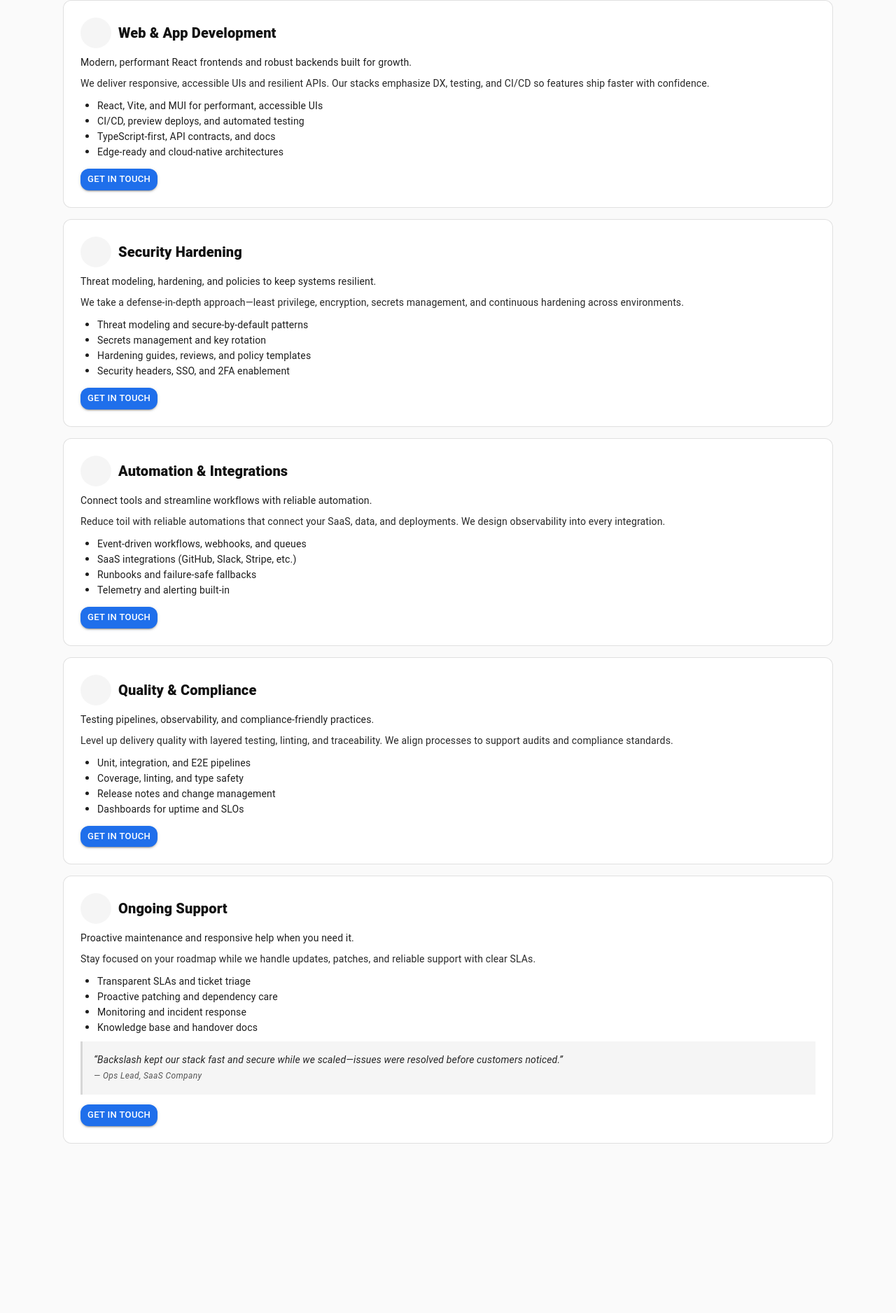
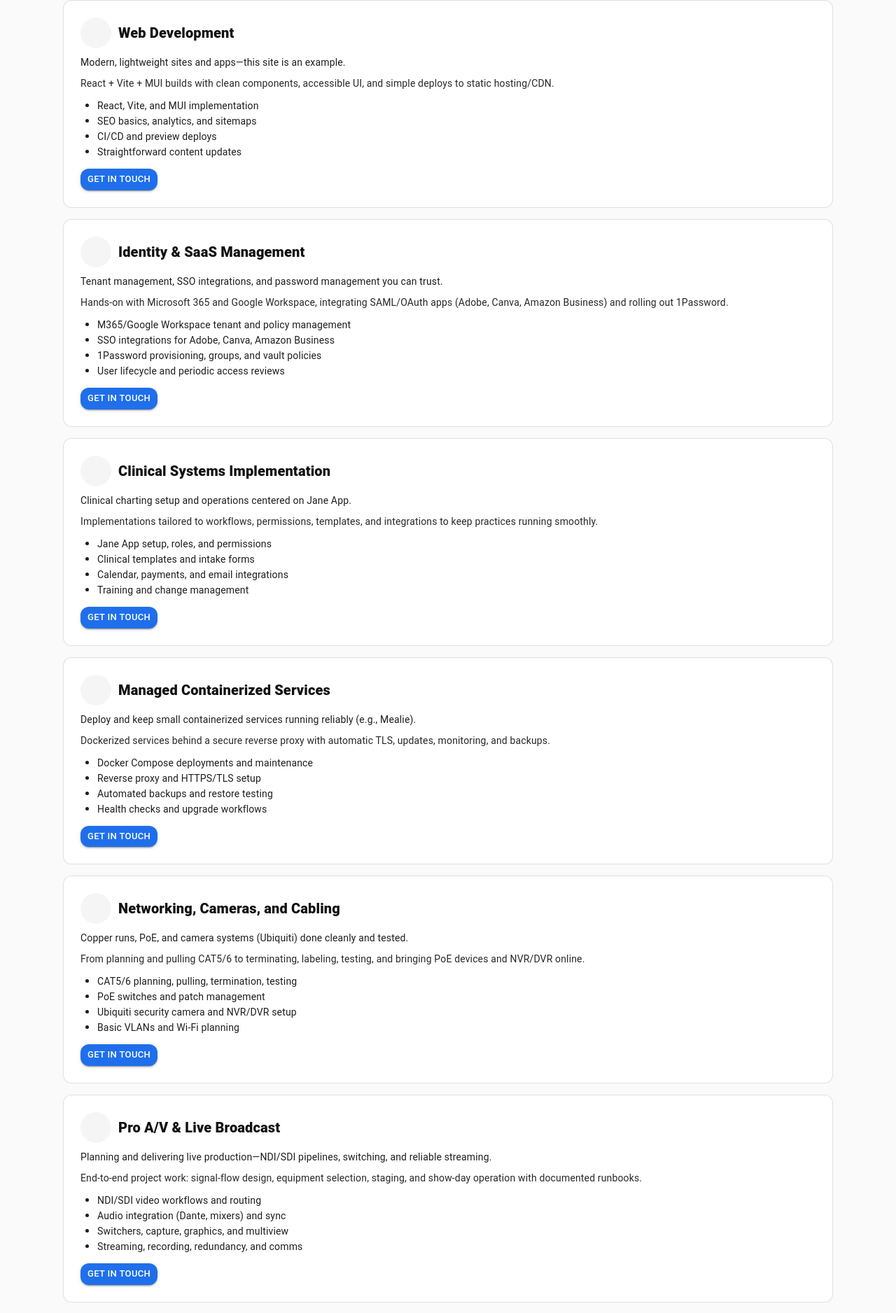
Before and after one commit to Backslash-Designs/backslash-designs.github.io, a React (Vite) app: page /services in a window 1280 px wide. Shown: the part 154-2030 px from the top of the page at 70% size. Before the commit the page ends 1820 px from the top, so only its background shows below. Built offline with nearby package versions, Linux system fonts and the light colour scheme; some icons are missing.

Commit message:
feat: enhance About, Contact, Values, and Services pages with improved content and structure

```diff
--- a/src/pages/about/AboutPage.jsx
+++ b/src/pages/about/AboutPage.jsx
@@ -1,4 +1,72 @@
-import React from "react";  // optional with automatic runtime
+import React from "react";
+import Box from "@mui/material/Box";
+import Typography from "@mui/material/Typography";
+import Stack from "@mui/material/Stack";
+// Reuse the same array from the Home page
+import { values } from "../home/Values.jsx";
+
+// New, concise summaries for the About page only
+const aboutSummaries = {
+  scalable: "Designed to scale horizontally with clean boundaries, async workloads, and cost-aware automation.",
+  reliable: "Built for steady uptime—clear SLOs, safe deploys, and fast, observable recovery.",
+  secure: "Security by default: least-privilege access, strong encryption, and continuous hardening.",
+};
+
 export default function About() {
-  return <div className="page">About</div>;
+  return (
+    <Box component="section" sx={{ px: { xs: 2, sm: 3 }, py: { xs: 3, sm: 4 } }}>
+      <Box sx={{ maxWidth: 1100, mx: "auto" }}>
+        <Typography variant="h4" sx={{ fontWeight: 700, mb: 2 }}>
+          About our values
+        </Typography>
+
+        {values.map(({ title, details = [], Icon, href }) => {
+          const id = (href && href.split("#")[1]) || title.toLowerCase().replace(/\s+/g, "-");
+          const summary = aboutSummaries[id];
+          return (
+            <Box key={title} id={id} sx={{ mb: 3 }}>
+              <Box sx={{ display: "flex", alignItems: "center", gap: 1, mb: 1 }}>
+                <Box
+                  sx={{
+                    width: 32,
+                    height: 32,
+                    borderRadius: "50%",
+                    display: "grid",
+                    placeItems: "center",
+                    bgcolor: (t) => t.palette.action.hover,
+                  }}
+                >
+                  <Icon fontSize="small" />
+                </Box>
+                <Typography variant="h5" sx={{ fontWeight: 700 }}>
+                  {title}
+                </Typography>
+              </Box>
+
+              {/* Use About-specific summary instead of reusing the Home description */}
+              {summary && (
+                <Typography variant="body2" sx={{ mb: 1, opacity: 0.95 }}>
+                  {summary}
+                </Typography>
+              )}
+
+              <Stack spacing={0.75}>
+                {Array.isArray(details) ? (
+                  details.map((p, i) => (
+                    <Typography key={i} variant="body2" sx={{ opacity: 0.95 }}>
+                      {p}
+                    </Typography>
+                  ))
+                ) : (
+                  <Typography variant="body2" sx={{ opacity: 0.95 }}>
+                    {details}
+                  </Typography>
+                )}
+              </Stack>
+            </Box>
+          );
+        })}
+      </Box>
+    </Box>
+  );
 }
--- a/src/pages/contact/ContactPage.jsx
+++ b/src/pages/contact/ContactPage.jsx
@@ -11,6 +11,7 @@ import Divider from "@mui/material/Divider";
 import Snackbar from "@mui/material/Snackbar";
 import Alert from "@mui/material/Alert";
 import { submitQuoteRequest, submitWaitlistEmail } from "../../components/QuoteRequestHandler.jsx";
+import { SERVICES } from "../services/ServicesPage.jsx";
 
 const TICKET_URL = "https://backslashdesigns.ITClientPortal.com/"; // replace with your ticket system URL
 const INTAKE_PAUSED = ["1", "true", "yes", "on"].includes(
@@ -253,10 +254,13 @@ export default function Contact() {
                             fullWidth
                             >
                             <MenuItem value="">Select…</MenuItem>
-                            <MenuItem value="web">Web App / Website</MenuItem>
-                            <MenuItem value="security">Security / Hardening</MenuItem>
-                            <MenuItem value="automation">Automation / Integrations</MenuItem>
-                            <MenuItem value="support">Ongoing Support</MenuItem>
+                            {/* Build options from SERVICES */}
+                            {SERVICES.map(({ key, title }) => (
+                                <MenuItem key={key} value={key}>
+                                    {title}
+                                </MenuItem>
+                            ))}
+                            {/* Always include a catch‑all */}
                             <MenuItem value="other">Other</MenuItem>
                             </TextField>
                         </Grid>
--- a/src/pages/services/ServicesPage.jsx
+++ b/src/pages/services/ServicesPage.jsx
@@ -10,89 +10,115 @@ import VerifiedIcon from "@mui/icons-material/Verified";
 import SecurityIcon from "@mui/icons-material/Security";
 import DesignServicesIcon from "@mui/icons-material/DesignServices";
 import SupportAgentIcon from "@mui/icons-material/SupportAgent";
+import VideocamIcon from "@mui/icons-material/Videocam";
 import { useLocation } from "react-router-dom"; // + add
 
 // Shared data source for both Home and Detailed views
 export const SERVICES = [
   {
     key: "web",
-    title: "Web & App Development",
-    summary: "Modern, performant React frontends and robust backends built for growth.",
+    title: "Web Development",
+    summary: "Modern, lightweight sites and apps—this site is an example.",
     details:
-      "We deliver responsive, accessible UIs and resilient APIs. Our stacks emphasize DX, testing, and CI/CD so features ship faster with confidence.",
+      "React + Vite + MUI builds with clean components, accessible UI, and simple deploys to static hosting/CDN.",
     bullets: [
-      "React, Vite, and MUI for performant, accessible UIs",
-      "CI/CD, preview deploys, and automated testing",
-      "TypeScript-first, API contracts, and docs",
-      "Edge-ready and cloud-native architectures",
+      "React, Vite, and MUI implementation",
+      "SEO basics, analytics, and sitemaps",
+      "CI/CD and preview deploys",
+      "Straightforward content updates",
     ],
     Icon: DesignServicesIcon,
     contactHref: "/contact?service=web",
   },
   {
-    key: "security",
-    title: "Security Hardening",
-    summary: "Threat modeling, hardening, and policies to keep systems resilient.",
+    key: "identity",
+    title: "Identity & SaaS Management",
+    summary: "Tenant management, SSO integrations, and password management you can trust.",
     details:
-      "We take a defense-in-depth approach—least privilege, encryption, secrets management, and continuous hardening across environments.",
+      "Hands-on with Microsoft 365 and Google Workspace, integrating SAML/OAuth apps (Adobe, Canva, Amazon Business) and rolling out 1Password.",
     bullets: [
-      "Threat modeling and secure-by-default patterns",
-      "Secrets management and key rotation",
-      "Hardening guides, reviews, and policy templates",
-      "Security headers, SSO, and 2FA enablement",
+      "M365/Google Workspace tenant and policy management",
+      "SSO integrations for Adobe, Canva, Amazon Business",
+      "1Password provisioning, groups, and vault policies",
+      "User lifecycle and periodic access reviews",
     ],
     Icon: SecurityIcon,
-    contactHref: "/contact?service=security",
+    contactHref: "/contact?service=identity",
   },
   {
-    key: "automation",
-    title: "Automation & Integrations",
-    summary: "Connect tools and streamline workflows with reliable automation.",
+    key: "clinical",
+    title: "Clinical Systems Implementation",
+    summary: "Clinical charting setup and operations centered on Jane App.",
     details:
-      "Reduce toil with reliable automations that connect your SaaS, data, and deployments. We design observability into every integration.",
+      "Implementations tailored to workflows, permissions, templates, and integrations to keep practices running smoothly.",
     bullets: [
-      "Event-driven workflows, webhooks, and queues",
-      "SaaS integrations (GitHub, Slack, Stripe, etc.)",
-      "Runbooks and failure-safe fallbacks",
-      "Telemetry and alerting built-in",
+      "Jane App setup, roles, and permissions",
+      "Clinical templates and intake forms",
+      "Calendar, payments, and email integrations",
+      "Training and change management",
+    ],
+    Icon: VerifiedIcon,
+    contactHref: "/contact?service=clinical",
+  },
+  {
+    key: "hosting",
+    title: "Managed Containerized Services",
+    summary: "Deploy and keep small containerized services running reliably (e.g., Mealie).",
+    details:
+      "Dockerized services behind a secure reverse proxy with automatic TLS, updates, monitoring, and backups.",
+    bullets: [
+      "Docker Compose deployments and maintenance",
+      "Reverse proxy and HTTPS/TLS setup",
+      "Automated backups and restore testing",
+      "Health checks and upgrade workflows",
     ],
     Icon: QueryStatsIcon,
-    contactHref: "/contact?service=automation",
+    contactHref: "/contact?service=hosting",
   },
   {
-    key: "qa",
-    title: "Quality & Compliance",
-    summary: "Testing pipelines, observability, and compliance-friendly practices.",
+    key: "networking",
+    title: "Networking, Cameras, and Cabling",
+    summary: "Copper runs, PoE, and camera systems (Ubiquiti) done cleanly and tested.",
     details:
-      "Level up delivery quality with layered testing, linting, and traceability. We align processes to support audits and compliance standards.",
+      "From planning and pulling CAT5/6 to terminating, labeling, testing, and bringing PoE devices and NVR/DVR online.",
     bullets: [
-      "Unit, integration, and E2E pipelines",
-      "Coverage, linting, and type safety",
-      "Release notes and change management",
-      "Dashboards for uptime and SLOs",
+      "CAT5/6 planning, pulling, termination, testing",
+      "PoE switches and patch management",
+      "Ubiquiti security camera and NVR/DVR setup",
+      "Basic VLANs and Wi‑Fi planning",
     ],
     Icon: VerifiedIcon,
-    contactHref: "/contact?service=qa",
+    contactHref: "/contact?service=networking",
+  },
+  {
+    key: "pro-av",
+    title: "Pro A/V & Live Broadcast",
+    summary: "Planning and delivering live production—NDI/SDI pipelines, switching, and reliable streaming.",
+    details:
+      "End‑to‑end project work: signal‑flow design, equipment selection, staging, and show‑day operation with documented runbooks.",
+    bullets: [
+      "NDI/SDI video workflows and routing",
+      "Audio integration (Dante, mixers) and sync",
+      "Switchers, capture, graphics, and multiview",
+      "Streaming, recording, redundancy, and comms",
+    ],
+    Icon: VideocamIcon,
+    contactHref: "/contact?service=pro-av",
   },
   {
     key: "support",
-    title: "Ongoing Support",
-    summary: "Proactive maintenance and responsive help when you need it.",
+    title: "Endpoint Management & Support",
+    summary: "Remote/on‑site support plus endpoint backup.",
     details:
-      "Stay focused on your roadmap while we handle updates, patches, and reliable support with clear SLAs.",
+      "Datto RMM and RustDesk for remote access; Autotask for tickets and SLAs; proactive maintenance for dependable devices.",
     bullets: [
-      "Transparent SLAs and ticket triage",
-      "Proactive patching and dependency care",
-      "Monitoring and incident response",
-      "Knowledge base and handover docs",
+      "Remote endpoint management (Datto RMM, RustDesk)",
+      "Remote & on‑site support (Autotask)",
+      "Endpoint backup configuration and checks",
+      "Patch and update management",
     ],
     Icon: SupportAgentIcon,
     contactHref: "/contact?service=support",
-    testimonial: {
-      quote:
-        "Backslash kept our stack fast and secure while we scaled—issues were resolved before customers noticed.",
-      author: "Ops Lead, SaaS Company",
-    },
   },
 ];
 
```
Also changed, not shown: src/pages/home/Values.jsx (+20 -2 lines).
